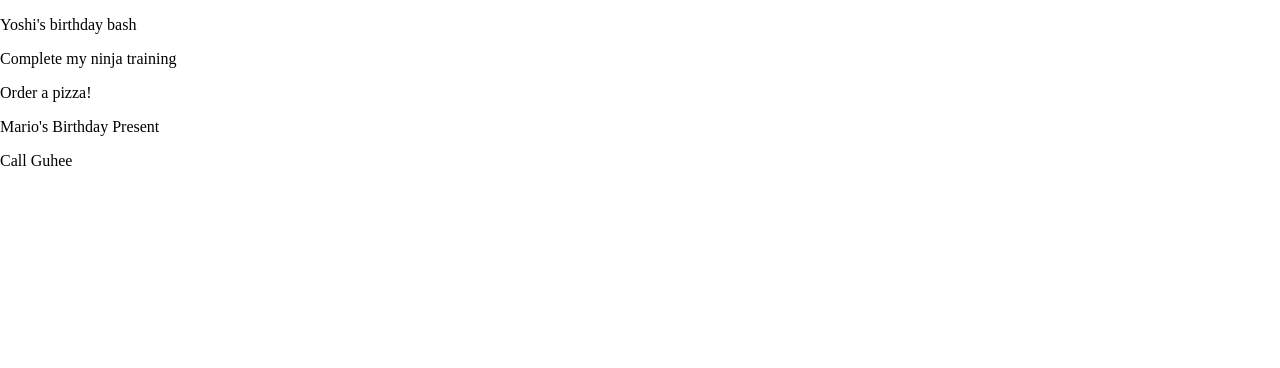
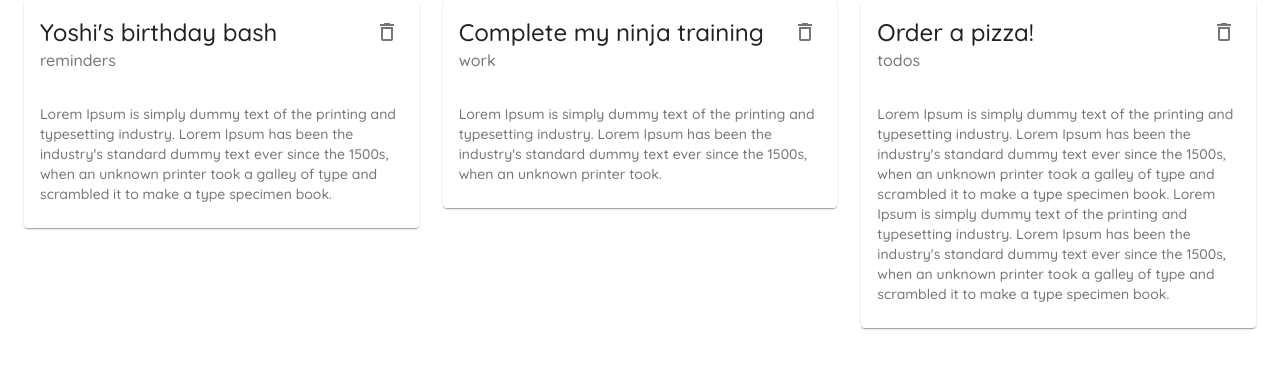
Before and after one commit to paulpark330/learn-material-ui, a React (Create React App) app: page / in a window 1280 px wide. Shown: the top 368 px of the page. Built offline with nearby package versions, Linux system fonts and the light colour scheme; data requests are answered from the project's data file.

Commit message:
on lesson 12

```diff
--- a/data/db.json
+++ b/data/db.json
@@ -17,18 +17,6 @@
       "details": "Lorem Ipsum is simply dummy text of the printing and typesetting industry. Lorem Ipsum has been the industry's standard dummy text ever since the 1500s, when an unknown printer took a galley of type and scrambled it to make a type specimen book.\nLorem Ipsum is simply dummy text of the printing and typesetting industry. Lorem Ipsum has been the industry's standard dummy text ever since the 1500s, when an unknown printer took a galley of type and scrambled it to make a type specimen book.",
       "category": "todos",
       "id": 3
-    },
-    {
-      "title": "Mario's Birthday Present",
-      "details": "jkasdfhlk akjhasdlifhawekljasdhlf",
-      "category": "reminders",
-      "id": 4
-    },
-    {
-      "title": "Call Guhee",
-      "details": " hjgfj jhfjhf jhfjjf jgf jghf jghf j",
-      "category": "reminders",
-      "id": 5
     }
   ]
 }
--- /dev/null
+++ b/src/components/NoteCard.jsx
@@ -0,0 +1,31 @@
+/** @format */
+
+import React from 'react';
+import Card from '@material-ui/core/Card';
+import CardHeader from '@material-ui/core/CardHeader';
+import CardContent from '@material-ui/core/CardContent';
+import { IconButton, Typography } from '@material-ui/core';
+import { DeleteOutline } from '@material-ui/icons';
+
+export default function NoteCard({ note, handleDelete }) {
+  return (
+    <div>
+      <Card elevation={1}>
+        <CardHeader
+          action={
+            <IconButton onClick={() => handleDelete(note.id)}>
+              <DeleteOutline />
+            </IconButton>
+          }
+          title={note.title}
+          subheader={note.category}
+        />
+        <CardContent>
+          <Typography variant="body2" color="textSecondary">
+            {note.details}
+          </Typography>
+        </CardContent>
+      </Card>
+    </div>
+  );
+}
--- a/src/pages/Notes.jsx
+++ b/src/pages/Notes.jsx
@@ -1,4 +1,8 @@
 import React, { useEffect, useState } from 'react'
+import Grid from '@material-ui/core/Grid'
+import Paper from '@material-ui/core/Paper'
+import Container from '@material-ui/core/Container'
+import NoteCard from '../components/NoteCard'
 
 export default function Notes() {
   const [notes, setNotes] = useState([])
@@ -8,11 +12,24 @@
     .then(data => setNotes(data))
   }, [])
 
+  const handleDelete = async (id) => {
+    await fetch('http://localhost:8000/notes/' + id, {
+      method: 'DELETE'
+    })
+
+    const newNotes = notes.filter(note => note.id !== id)
+    setNotes(newNotes)
+  }
+
   return (
-    <div>
-      {notes.map(note => (
-        <p key={note.id}>{ note.title }</p>
-      ))}
-    </div>
-  )
+    <Container>
+      <Grid container spacing={3}>
+        {notes.map((note) => (
+          <Grid item key={note.id} xs={12} md={6} lg={4}>
+            <NoteCard note={note} handleDelete={handleDelete} />
+          </Grid>
+        ))}
+      </Grid>
+    </Container>
+  );
 }
```
